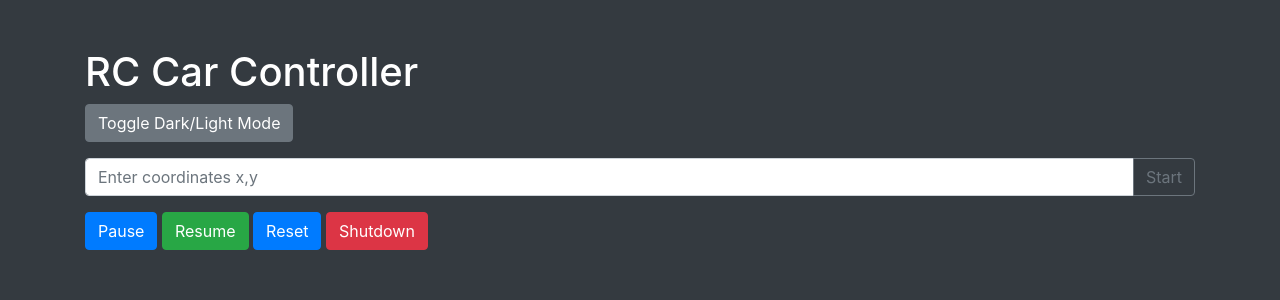
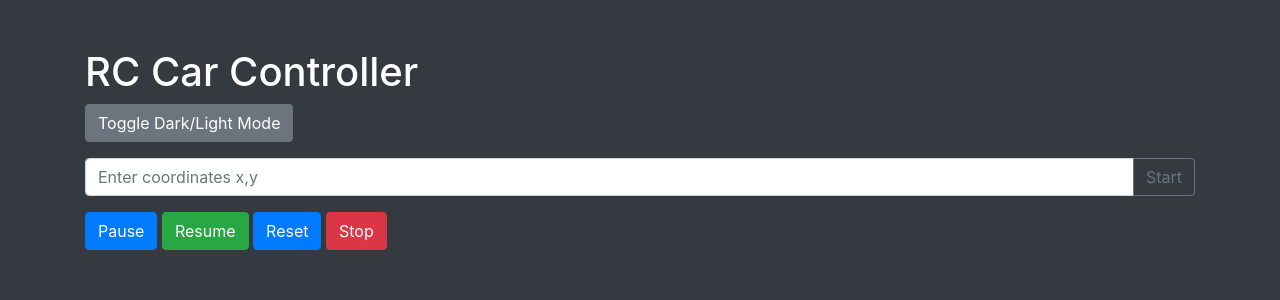
Before and after one commit to DJ200148/4-car-following, a Flask app: page / in a window 1280 px wide. Shown: the top 300 px of the page. Run offline with Flask 3, Linux system fonts and the light colour scheme; some libraries are stand-ins or nearby versions.

Commit message:
updated stop and reset

```diff
--- a/src/classes/autonomous_rc_controller.py
+++ b/src/classes/autonomous_rc_controller.py
@@ -75,7 +75,7 @@
     def resume(self):
         self.pause_event.set()  # Setting the event resumes the loop
 
-    def shutdown(self):
+    def stop(self):
         self.stop_event.set()  # Indicate that the run loop should stop
         self.resume()  # If it's paused, we need to resume it to allow exit
         self.thread.join()  # Wait for the thread to finish
--- a/src/main.py
+++ b/src/main.py
@@ -76,17 +76,17 @@
         return jsonify({'error': str(e)}), 500
 
 @app.route('/reset', methods=['GET'])
-def resume():
+def reset():
     try:
         controller.reset()
         return jsonify({'message': 'RC car reset'}), 200
     except Exception as e:
         return jsonify({'error': str(e)}), 500
 
-@app.route('/shutdown', methods=['POST'])
-def shutdown():
+@app.route('/stop', methods=['POST'])
+def stop():
     try:
-        controller.shutdown()
+        controller.stop()
         global STOP
         STOP = True
         func = request.environ.get('werkzeug.server.shutdown')
--- a/templates/index.html
+++ b/templates/index.html
@@ -40,7 +40,7 @@
 			<button class="btn btn-primary" id="pause-btn">Pause</button>
 			<button class="btn btn-success" id="resume-btn">Resume</button>
             <button class="btn btn-primary" id="reset-btn">Reset</button>
-			<button class="btn btn-danger" id="shutdown-btn">Shutdown</button>
+			<button class="btn btn-danger" id="stop-btn">Stop</button>
 
 			<!-- Message Display Area -->
 			<div id="message-box" class="alert mt-3" style="display: none"></div>
@@ -77,8 +77,8 @@
 						displayMessage("danger", response.responseJSON.error);
 					});
 				});
-				$("#shutdown-btn").click(function () {
-					$.post("/shutdown", {}, function (data) {
+				$("#stop-btn").click(function () {
+					$.post("/stop", {}, function (data) {
 						displayMessage("success", data.message);
 					}).fail(function (response) {
 						displayMessage("danger", response.responseJSON.error);
```
